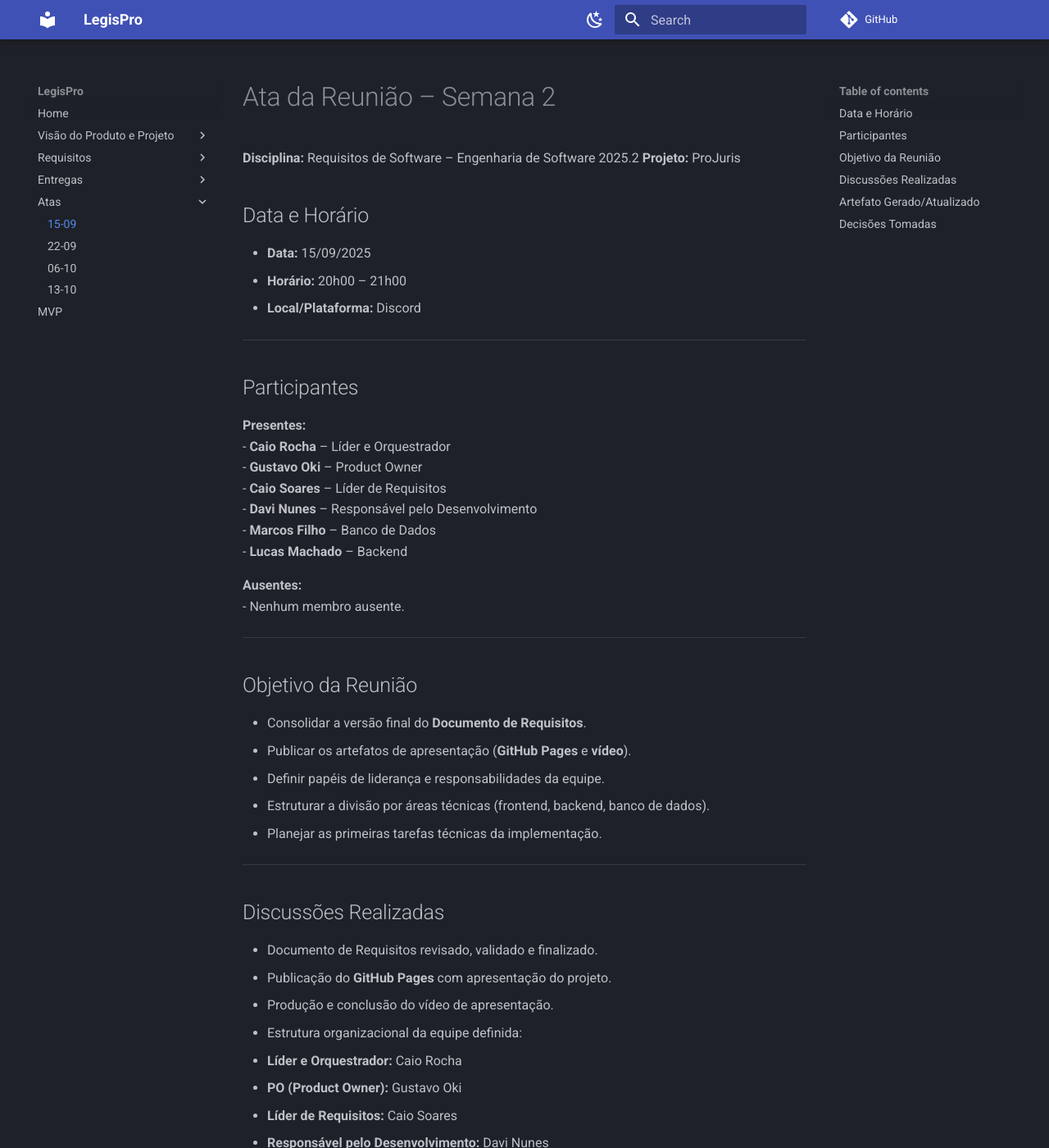
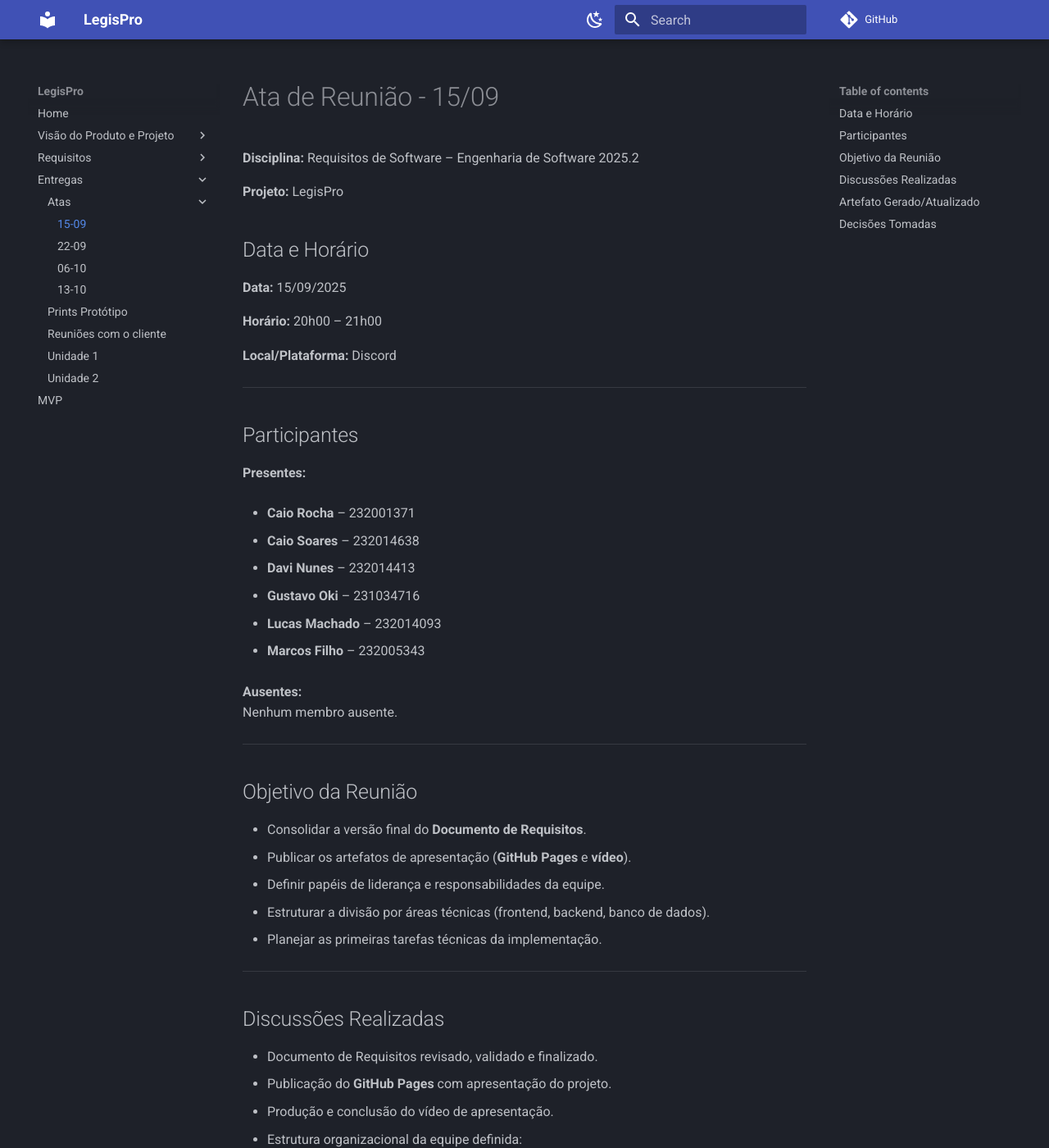
Before and after one commit to mdsreq-fga-unb/REQ-2025.2-T02-ProJuris, an MkDocs documentation site: the page built from docs/Entregas/Atas/3_15-09.md, in a window 1280 px wide and 1400 px high. Shown: the whole window at 82% size. Built offline with MkDocs 1.6.1 and Material for MkDocs 9.7.7, drawn with Linux system fonts in a browser that asks for light colours; comment, search, counter and statistics services are not loaded.

Commit message:
ADD prints protipo + ADD Prints_Prototipo.md Unidade_2.md + ADD Atas + UPDATE mkdocs.yml

```diff
--- a/docs/Atas/3_15-09.md
+++ b/docs/Entregas/Atas/3_15-09.md
@@ -1,26 +1,35 @@
-#  Ata da Reunião – Semana 2
+#   Ata de Reunião - 15/09
 **Disciplina:** Requisitos de Software – Engenharia de Software 2025.2
-**Projeto:** ProJuris
+
+**Projeto:** LegisPro
 
 ##  Data e Horário
-- **Data:** 15/09/2025
-- **Horário:** 20h00 – 21h00
-- **Local/Plataforma:** Discord
+**Data:** 15/09/2025
+
+**Horário:** 20h00 – 21h00
+
+**Local/Plataforma:** Discord
 
 ---
 
 ##  Participantes
 
 **Presentes:**
-- **Caio Rocha** – Líder e Orquestrador
-- **Gustavo Oki** – Product Owner
-- **Caio Soares** –  Líder de Requisitos
-- **Davi Nunes** – Responsável pelo Desenvolvimento
-- **Marcos Filho** – Banco de Dados
-- **Lucas Machado** – Backend
+
+  - **Caio Rocha** – 232001371
+
+  - **Caio Soares** – 232014638
+
+  - **Davi Nunes** – 232014413
+
+  - **Gustavo Oki** – 231034716
+
+  - **Lucas Machado** – 232014093
+
+  - **Marcos Filho** – 232005343
 
 **Ausentes:**
-- Nenhum membro ausente.
+Nenhum membro ausente.
 
 ---
 
@@ -38,14 +47,14 @@
 - Publicação do **GitHub Pages** com apresentação do projeto.
 - Produção e conclusão do vídeo de apresentação.
 - Estrutura organizacional da equipe definida:
-  - **Líder e Orquestrador:** Caio Rocha
-  - **PO (Product Owner):** Gustavo Oki
-  - **Líder de Requisitos:** Caio Soares
-  - **Responsável pelo Desenvolvimento:** Davi Nunes
+    - **Líder e Orquestrador:** Caio Rocha
+    - **PO (Product Owner):** Gustavo Oki
+    - **Líder de Requisitos:** Caio Soares
+    - **Responsável pelo Desenvolvimento:** Davi Nunes
 - Distribuição inicial de áreas técnicas:
-  - **Banco de Dados:** Marcos + Caio Soares
-  - **Frontend:** Gustavo Oki + Davi Nunes
-  - **Backend:** Lucas Machado + Caio Soares
+    - **Banco de Dados:** Marcos + Caio Soares
+    - **Frontend:** Gustavo Oki + Davi Nunes
+    - **Backend:** Lucas Machado + Caio Soares
 - Registro das tarefas técnicas para próxima iteração:
   - Modelagem do banco de dados.
   - Protótipo de alta fidelidade.
@@ -64,7 +73,7 @@
 
 3. **Vídeo de Apresentação – LegisPro**
    - Status: ✔️ Concluído
-   -[ Link para o vídeo](https://www.youtube.com/watch?v=zprZyA0rFeM&t=418s&pp=ygUIbGVnaXNwcm8%3D)
+   - [Link para o vídeo](https://www.youtube.com/watch?v=zprZyA0rFeM&t=418s&pp=ygUIbGVnaXNwcm8%3D)
 
 ---
 
@@ -72,8 +81,8 @@
 - Aprovação e consolidação da versão final do Documento de Requisitos.
 - Publicação oficial dos artefatos de apresentação.
 - Estrutura de liderança e papéis definidos:
-  - **Caio Rocha:** Líder e Orquestrador
-  - **Gustavo Oki:** PO
-  - **Caio Soares:** Líder de Requisitos
-  - **Davi Nunes:** Responsável pelo Desenvolvimento
+    - **Caio Rocha:** Líder e Orquestrador
+    - **Gustavo Oki:** PO
+    - **Caio Soares:** Líder de Requisitos
+    - **Davi Nunes:** Responsável pelo Desenvolvimento
 - Definição da divisão inicial de desenvolvimento por áreas.
--- a/mkdocs.yml
+++ b/mkdocs.yml
@@ -20,13 +20,15 @@ nav:
     - 'Não Funcionais': 'Requisitos/2 - Não funcionais.md'
     - 'Work Item List': 'Requisitos/3 - Work Item List.md'
   - Entregas:
+    - 'Atas':
+      - '15-09': 'Entregas/Atas/3_15-09.md'
+      - '22-09': 'Entregas/Atas/4_22-09.md'
+      - '06-10': 'Entregas/Atas/6_06-10.md'
+      - '13-10': 'Entregas/Atas/8_13-10.md'
+    - 'Prints Protótipo': 'Entregas/Prints Prototipo.md'
+    - 'Reuniões com o cliente': 'Entregas/Reuniao Cliente.md'
     - 'Unidade 1': 'Entregas/Unidade 1.md'
-    - 'Reuniões com o cliente': 'Entregas/Reuniao Cliente.md'
-  - Atas:
-    - '15-09': 'Atas/3_15-09.md'
-    - '22-09': 'Atas/4_22-09.md'
-    - '06-10': 'Atas/6_06-10.md'
-    - '13-10': 'Atas/8_13-10.md'
+    - 'Unidade 2': 'Entregas/Unidade 2.md'
   - MVP: 'MVP.md'
 
 theme:
```
Also changed, not shown: docs/Atas/4_22-09.md (deleted, +0 -52 lines), docs/Atas/6_06-10.md (deleted, +0 -47 lines), docs/Atas/8_13-10.md (deleted, +0 -31 lines), docs/Entregas/Atas/4_22-09.md (added, +64 -0 lines), docs/Entregas/Atas/6_06-10.md (added, +58 -0 lines), docs/Entregas/Atas/8_13-10.md (added, +43 -0 lines), docs/Entregas/Prints Prototipo.md (added, +14 -0 lines), docs/Entregas/Unidade 2.md (added, +8 -0 lines), docs/imagens/LegisProCadastro.png (added), docs/imagens/LegisProHome.png (added), docs/imagens/LegisProLogin.png (added).
